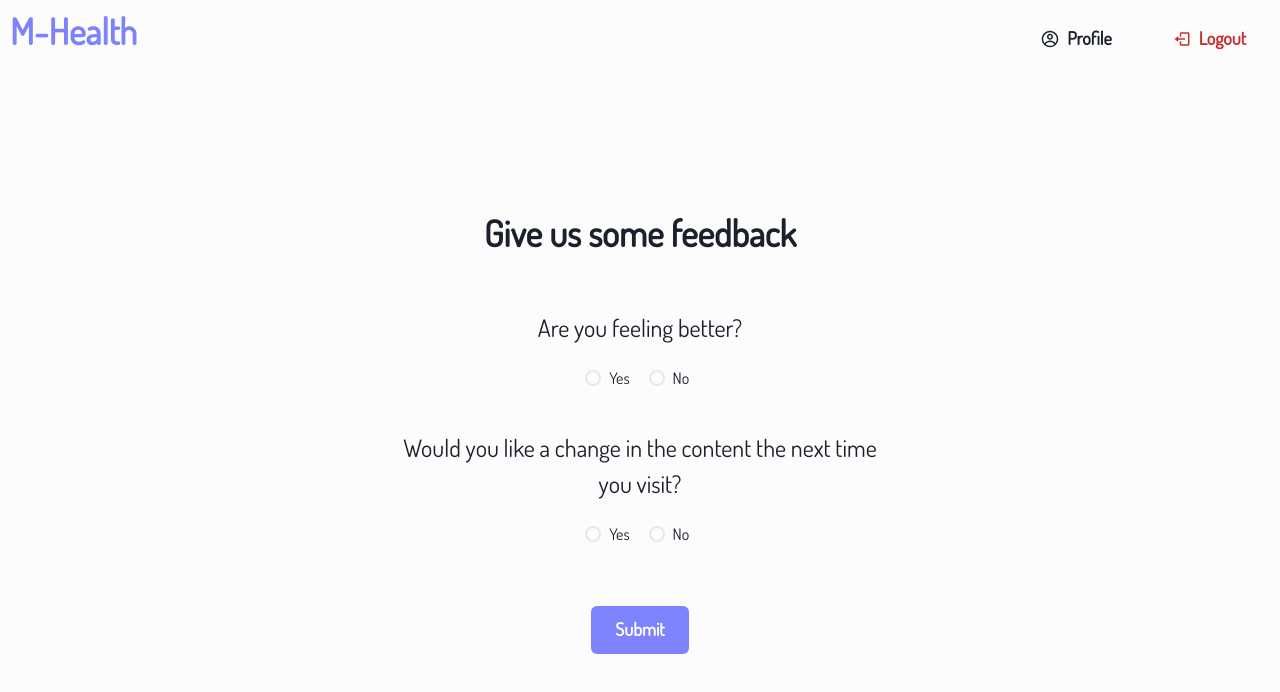
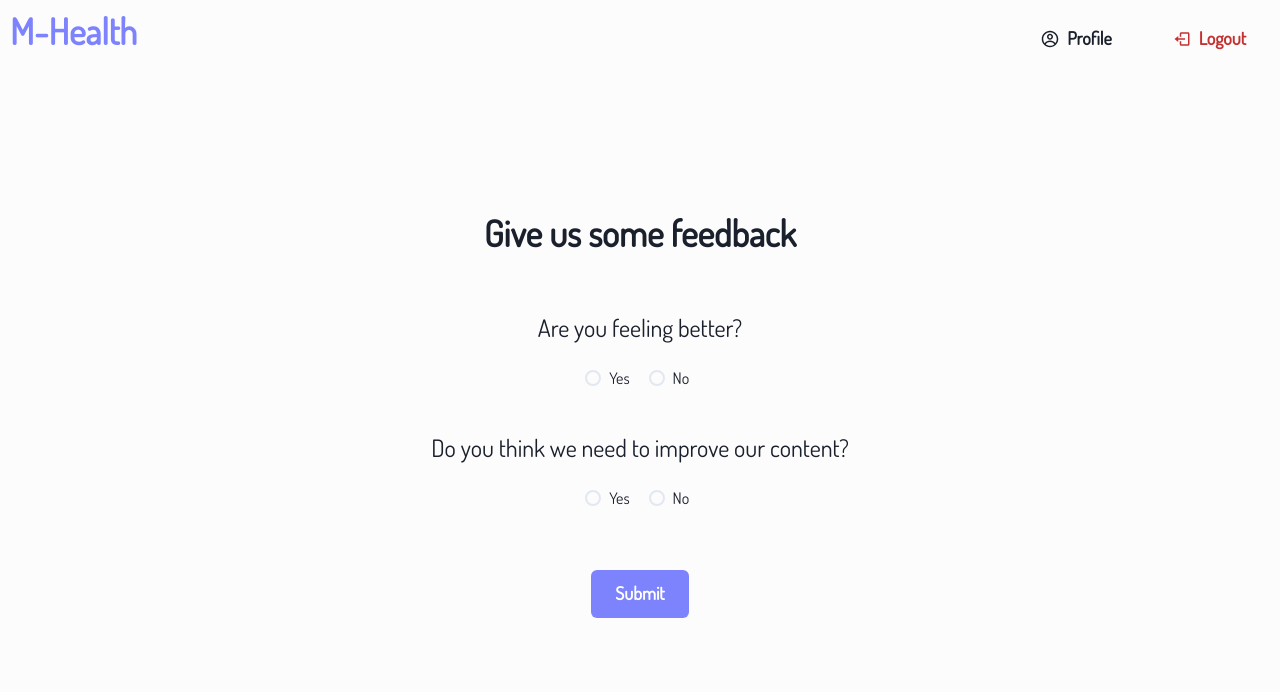
Before and after one commit to Saurabh7120/ssw555smxx2021Fall, a Next.js app in the folder cs555-project/: page /feedback in a window 1280 px wide. Shown: the top 692 px of the page. Built offline with nearby package versions, Linux system fonts and the light colour scheme; no server answers; sample sign-in values are in the browser's storage.

Commit message:
slight adjustment on feedback questions

```diff
--- a/cs555-project/components/feedbackQuestions/index.js
+++ b/cs555-project/components/feedbackQuestions/index.js
@@ -47,7 +47,7 @@ const FeedbackQuestions = () => {
                     </Radio>
                 </Stack>
             </RadioGroup>
-            <Text mb='20px' fontSize='2xl' >Would you like a change in the content the next time you visit?</Text>
+            <Text mb='20px' fontSize='2xl' >Do you think we need to improve our content?</Text>
             <RadioGroup  value={answers['2'] && answers['2']} onChange={value => setAnswers(prevValue => {
                 return {
                     ...prevValue,
```
